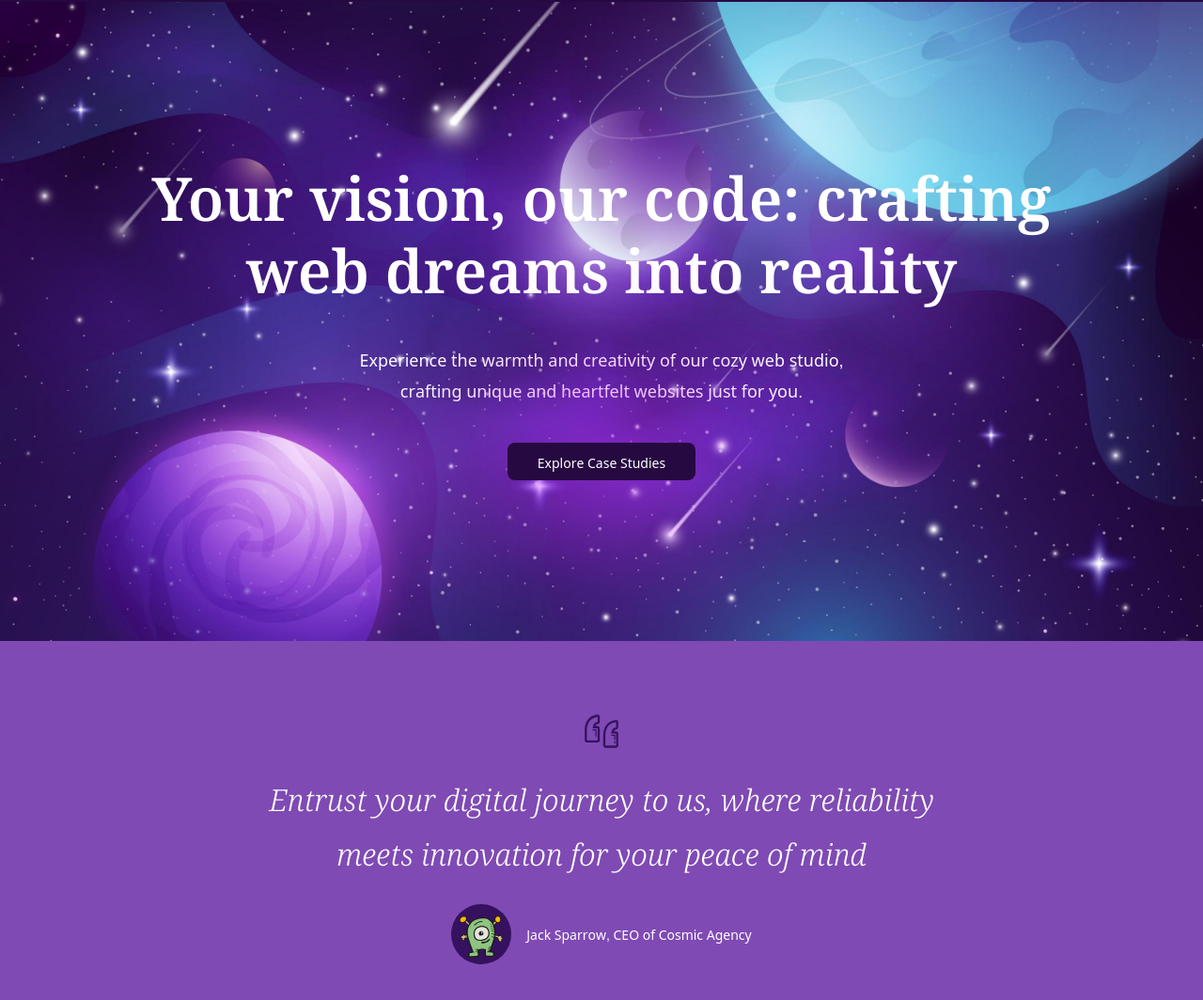
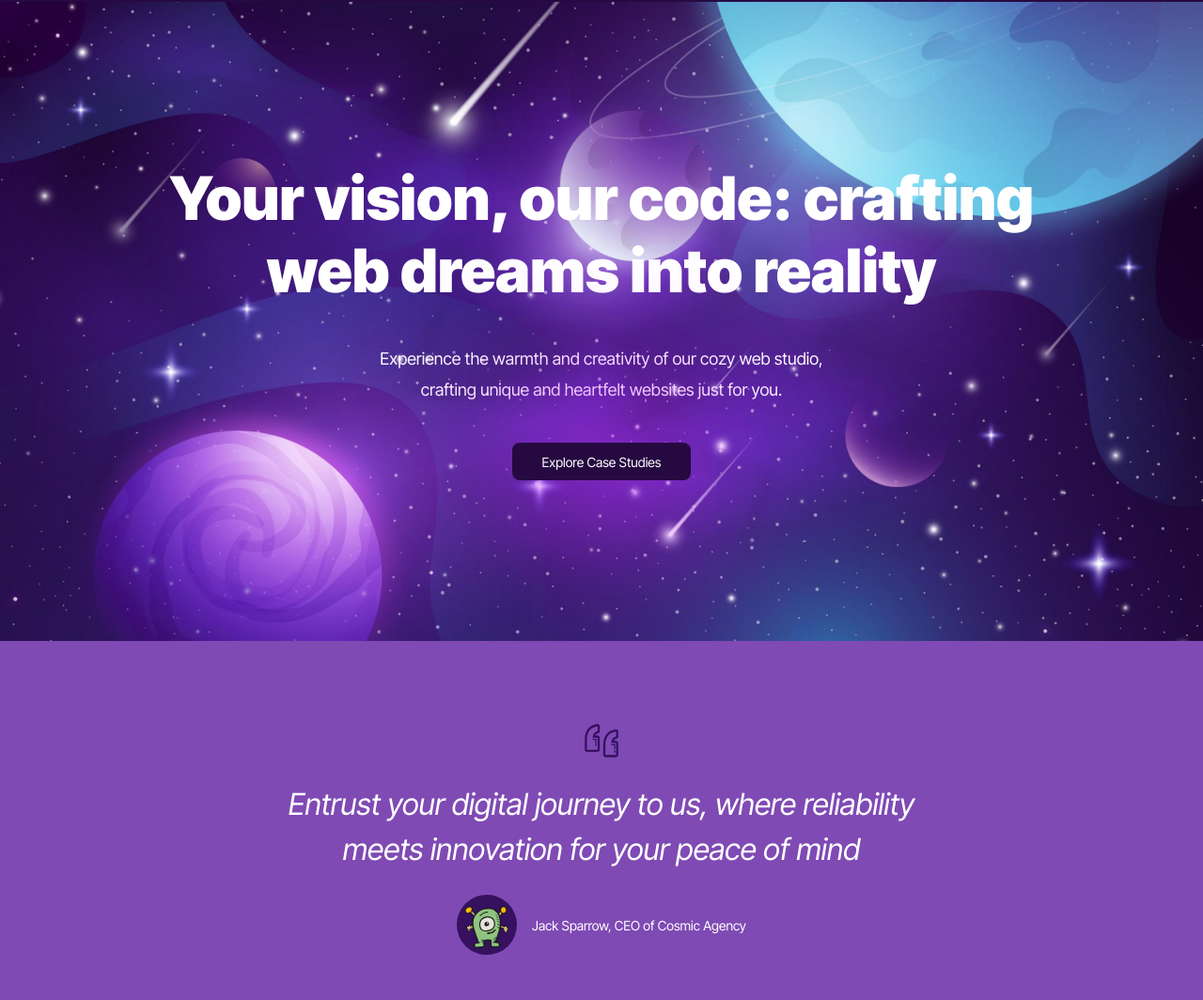
Before and after one commit to jedijsx/html-css-js-training, a plain HTML site: page template-1/index.html in a window 1280 px wide. Shown: the part 78-1142 px from the top of the page at 94% size. Drawn offline with Linux system fonts and the light colour scheme.

Commit message:
update fonts

```diff
--- a/template-1/css/styles.css
+++ b/template-1/css/styles.css
@@ -1,15 +1,14 @@
 body {
-  color: var(--color-text-light);
-  font-family: 'Noto Sans Symbols', sans-serif;
+  font-family: 'Inter Tight', sans-serif;
   font-weight: 400;
   font-size: 14px;
+  color: var(--color-text-light);
 }
 
 a {
   color: inherit;
   font-size: 14px;
   text-transform: capitalize;
-  color: var(--color-text-light);
   transition-duration: .4s;
 }
 
@@ -94,11 +93,10 @@ a {
 }
 
 .hero__title {
-  font-family: 'Noto Serif', serif;
   font-size: 64px;
+  font-weight: 900;
+  line-height: 1.2;
   max-width: 960px;
-  line-height: 1.2;
-  font-weight: 600;
 }
 
 .hero__description {
@@ -123,13 +121,11 @@ a {
 }
 
 .quote__text {
-  font-family: 'Noto Serif', serif;
   font-style: italic;
   font-size: 32px;
-  max-width: 760px;
-  line-height: 1.8;
+  max-width: 740px;
   text-align: center;
-  color: var(--color-text-light);
+  color: inherit;
   display: flex;
   flex-direction: column;
   align-items: center;
--- a/template-1/index.html
+++ b/template-1/index.html
@@ -9,7 +9,7 @@
   <link rel="stylesheet" type="text/css" href="css/index.css">
   <link rel="preconnect" href="https://fonts.googleapis.com">
   <link rel="preconnect" href="https://fonts.gstatic.com" crossorigin>
-  <link href="https://fonts.googleapis.com/css2?family=Noto+Sans+Symbols:wght@400;600&family=Noto+Serif:ital,wght@0,600;1,300&display=swap" rel="stylesheet">
+  <link href="https://fonts.googleapis.com/css2?family=Inter+Tight:ital,wght@0,400;0,900;1,400&display=swap" rel="stylesheet">
 </head>
 
 <body>
```
